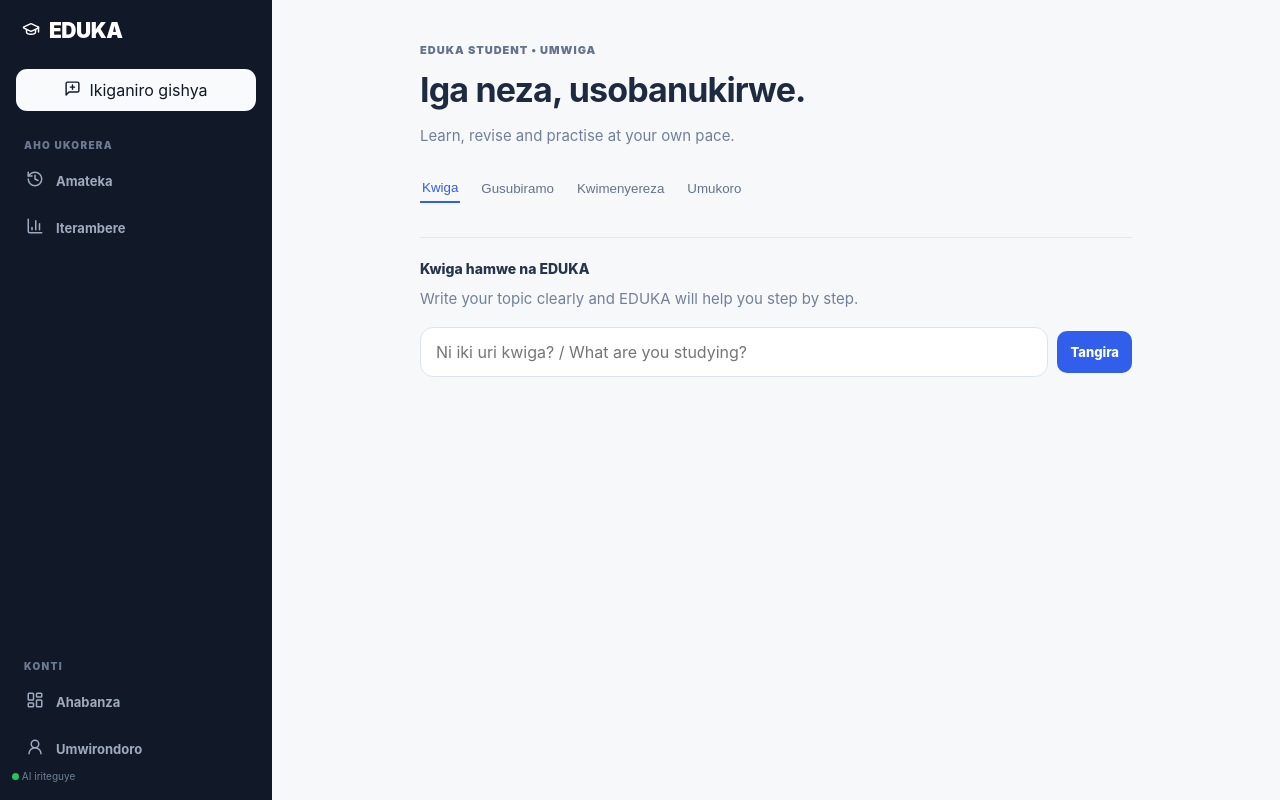
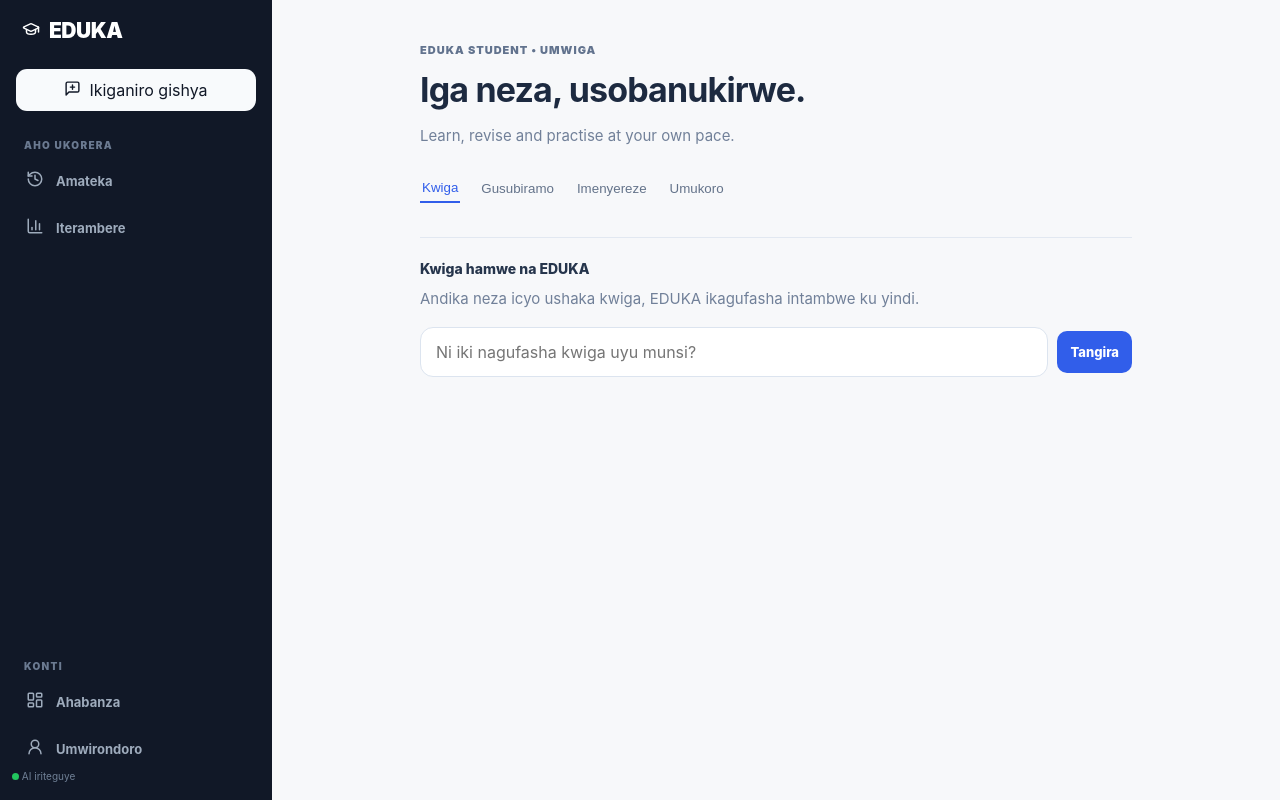
Before and after one commit to senid-221/kivu-ai, a Next.js app: page /app/student in a window 1280 px wide. Built offline with nearby package versions, Linux system fonts and the light colour scheme.

Commit message:
fix: correct Kinyarwanda wording in student learning modes

```diff
--- a/src/app/app/student/page.tsx
+++ b/src/app/app/student/page.tsx
@@ -3,11 +3,11 @@
 import Link from "next/link";
 import { useState } from "react";
 
-const modes = ["Kwiga", "Gusubiramo", "Kwimenyereza", "Umukoro"];
+const modes = ["Kwiga", "Gusubiramo", "Imenyereze", "Umukoro"];
 const modePrompts:Record<string,string> = {
   Kwiga: "Nyigisha iki gice mu buryo bworoshye",
   Gusubiramo: "Mfasha gusubiramo iri somo",
-  Kwimenyereza: "Mpa imyitozo kuri",
+  Imenyereze: "Mpa imyitozo kuri",
   Umukoro: "Sobanura kandi umfasha gukemura uyu mukoro",
 };
 
@@ -28,9 +28,9 @@
     </nav>
     <section className="studentStudy">
       <label htmlFor="study-topic">{mode} hamwe na EDUKA</label>
-      <p className="studentHelp">Write your topic clearly and EDUKA will help you step by step.</p>
+      <p className="studentHelp">Andika neza icyo ushaka kwiga, EDUKA ikagufasha intambwe ku yindi.</p>
       <div className="studentInputRow">
-        <input id="study-topic" value={topic} onChange={(event) => setTopic(event.target.value)} placeholder="Ni iki uri kwiga? / What are you studying?" />
+        <input id="study-topic" value={topic} onChange={(event) => setTopic(event.target.value)} placeholder="Ni iki nagufasha kwiga uyu munsi?" />
         <Link className="studentStart" href={"/app/chat?model=student&prompt=" + encodeURIComponent(prompt)}>Tangira</Link>
       </div>
     </section>
```
